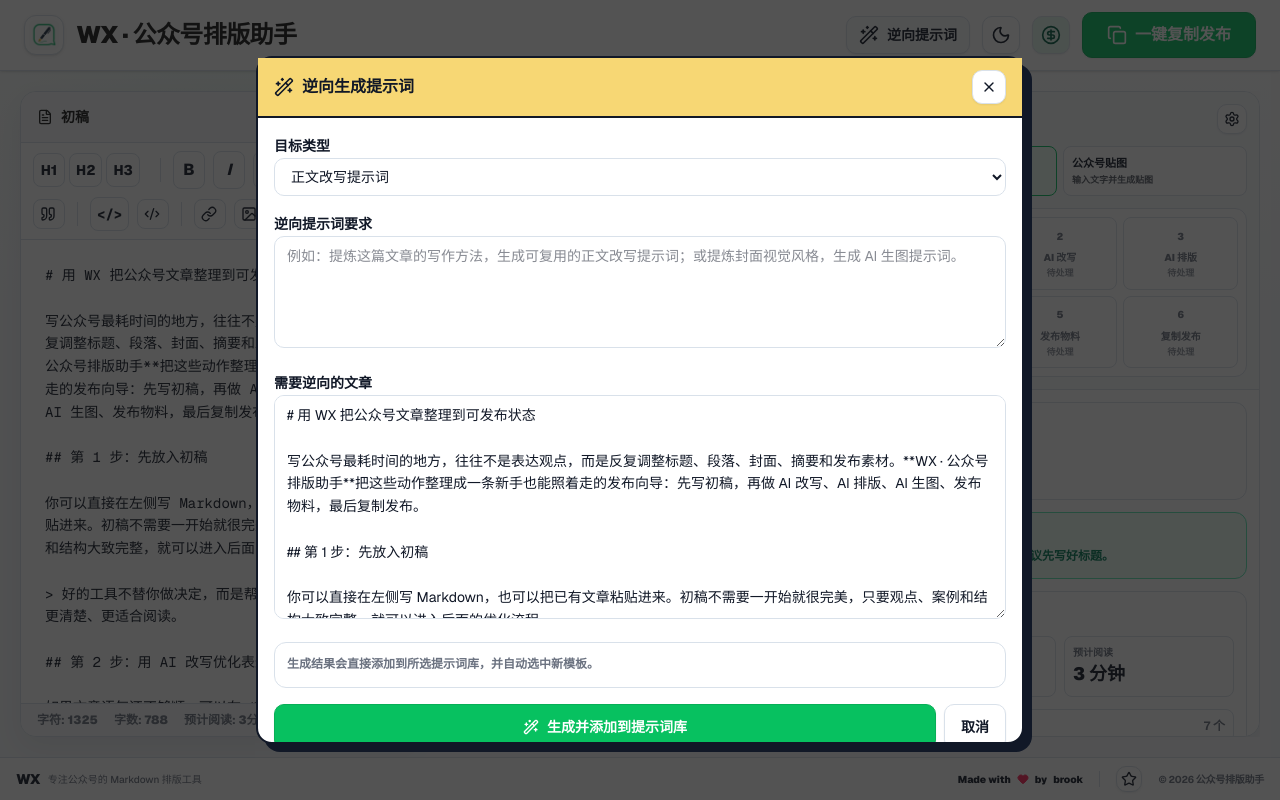
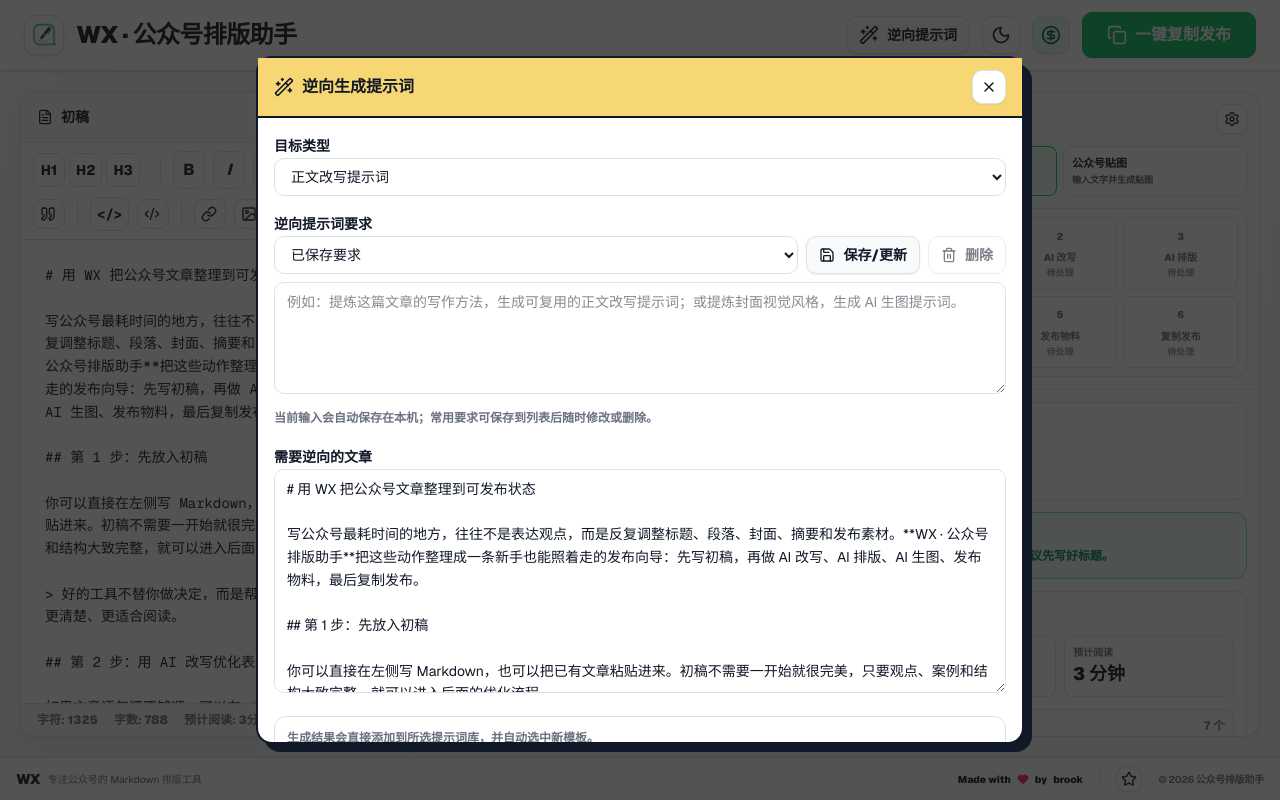
Before and after one commit to brookjsp5-lang/weixi_typesetting, a Next.js app: page / in a window 1280 px wide. Both pictures are taken after a click on the button "逆向提示词". Built offline with nearby package versions, Linux system fonts and the light colour scheme.

Commit message:
feat: persist reverse prompt requirements

```diff
--- a/app/_components/reverse-prompt-modal.tsx
+++ b/app/_components/reverse-prompt-modal.tsx
@@ -1,4 +1,5 @@
-import { Loader2, Wand2, X } from "lucide-react";
+import { Loader2, Save, Trash2, Wand2, X } from "lucide-react";
+import type { ReversePromptRequirementTemplate } from "../_types/formatter";
 
 export type ReversePromptTarget = "rewrite" | "cover" | "poster";
 
@@ -11,10 +12,15 @@
 type ReversePromptModalProps = {
   open: boolean;
   requirement: string;
+  requirementTemplates: ReversePromptRequirementTemplate[];
+  selectedRequirementId: string;
   article: string;
   target: ReversePromptTarget;
   isGenerating: boolean;
   onRequirementChange: (value: string) => void;
+  onRequirementTemplateChange: (id: string) => void;
+  onSaveRequirement: () => void;
+  onDeleteRequirement: () => void;
   onArticleChange: (value: string) => void;
   onTargetChange: (value: ReversePromptTarget) => void;
   onGenerate: () => void;
@@ -24,10 +30,15 @@
 export function ReversePromptModal({
   open,
   requirement,
+  requirementTemplates,
+  selectedRequirementId,
   article,
   target,
   isGenerating,
   onRequirementChange,
+  onRequirementTemplateChange,
+  onSaveRequirement,
+  onDeleteRequirement,
   onArticleChange,
   onTargetChange,
   onGenerate,
@@ -77,12 +88,47 @@
 
           <label className="block space-y-2">
             <span className="text-sm font-black text-(--neo-ink)">逆向提示词要求</span>
+            <div className="grid gap-2 sm:grid-cols-[1fr_auto_auto]">
+              <select
+                value={selectedRequirementId}
+                onChange={(event) => onRequirementTemplateChange(event.target.value)}
+                className="neo-input min-w-0 px-3 py-2 text-sm"
+                aria-label="已保存要求"
+              >
+                <option value="">已保存要求</option>
+                {requirementTemplates.map((template) => (
+                  <option key={template.id} value={template.id}>
+                    {template.name}
+                  </option>
+                ))}
+              </select>
+              <button
+                type="button"
+                onClick={onSaveRequirement}
+                className="neo-button neo-button-secondary inline-flex items-center justify-center gap-2 px-3 py-2 text-sm"
+              >
+                <Save className="h-4 w-4" />
+                保存/更新
+              </button>
+              <button
+                type="button"
+                onClick={onDeleteRequirement}
+                disabled={!selectedRequirementId}
+                className="neo-button neo-button-ghost inline-flex items-center justify-center gap-2 px-3 py-2 text-sm"
+              >
+                <Trash2 className="h-4 w-4" />
+                删除
+              </button>
+            </div>
             <textarea
               value={requirement}
               onChange={(event) => onRequirementChange(event.target.value)}
               className="neo-input min-h-28 w-full resize-y px-3 py-2 text-sm leading-relaxed"
               placeholder="例如：提炼这篇文章的写作方法，生成可复用的正文改写提示词；或提炼封面视觉风格，生成 AI 生图提示词。"
             />
+            <span className="block text-xs font-bold leading-relaxed neo-text-muted">
+              当前输入会自动保存在本机；常用要求可保存到列表后随时修改或删除。
+            </span>
           </label>
 
           <label className="block space-y-2">
--- /dev/null
+++ b/app/_hooks/use-reverse-prompt-requirements.ts
@@ -0,0 +1,142 @@
+import { useCallback, useEffect, useMemo, useState } from "react";
+import { aiStorageKeys } from "../_lib/formatter-constants";
+import type { ReversePromptRequirementTemplate } from "../_types/formatter";
+import type { ShowToast } from "./use-toast";
+
+const createRequirementName = (requirement: string) => {
+  const firstLine = requirement
+    .split(/\r?\n/)
+    .map((line) => line.trim())
+    .find(Boolean);
+
+  return (firstLine || "逆向提示词要求").slice(0, 24);
+};
+
+const readReversePromptRequirements = (): ReversePromptRequirementTemplate[] => {
+  const raw = localStorage.getItem(aiStorageKeys.reversePromptRequirements);
+  if (!raw) return [];
+
+  try {
+    const parsed = JSON.parse(raw) as ReversePromptRequirementTemplate[];
+    if (!Array.isArray(parsed)) return [];
+    return parsed.filter((item) => item.id && item.name && item.requirement);
+  } catch {
+    return [];
+  }
+};
+
+export function useReversePromptRequirements(showToast: ShowToast) {
+  const [requirementTemplates, setRequirementTemplates] = useState<
+    ReversePromptRequirementTemplate[]
+  >([]);
+  const [selectedRequirementId, setSelectedRequirementId] = useState("");
+  const [requirement, setRequirement] = useState("");
+  const [isLoaded, setIsLoaded] = useState(false);
+
+  useEffect(() => {
+    const templates = readReversePromptRequirements();
+    const savedRequirement =
+      localStorage.getItem(aiStorageKeys.reversePromptRequirementDraft) || "";
+    const savedSelectedId =
+      localStorage.getItem(aiStorageKeys.selectedReversePromptRequirementId) || "";
+    const validSelectedId = templates.some((template) => template.id === savedSelectedId)
+      ? savedSelectedId
+      : "";
+
+    setRequirementTemplates(templates);
+    setRequirement(savedRequirement);
+    setSelectedRequirementId(validSelectedId);
+    setIsLoaded(true);
+  }, []);
+
+  useEffect(() => {
+    if (!isLoaded) return;
+    localStorage.setItem(
+      aiStorageKeys.reversePromptRequirements,
+      JSON.stringify(requirementTemplates),
+    );
+  }, [isLoaded, requirementTemplates]);
+
+  useEffect(() => {
+    if (!isLoaded) return;
+    localStorage.setItem(aiStorageKeys.reversePromptRequirementDraft, requirement);
+  }, [isLoaded, requirement]);
+
+  useEffect(() => {
+    if (!isLoaded) return;
+    localStorage.setItem(
+      aiStorageKeys.selectedReversePromptRequirementId,
+      selectedRequirementId,
+    );
+  }, [isLoaded, selectedRequirementId]);
+
+  const selectedRequirementTemplate = useMemo(
+    () => requirementTemplates.find((template) => template.id === selectedRequirementId),
+    [requirementTemplates, selectedRequirementId],
+  );
+
+  const selectRequirementTemplate = useCallback(
+    (id: string) => {
+      setSelectedRequirementId(id);
+      const template = requirementTemplates.find((item) => item.id === id);
+      if (template) setRequirement(template.requirement);
+    },
+    [requirementTemplates],
+  );
+
+  const saveCurrentRequirement = useCallback(() => {
+    const trimmedRequirement = requirement.trim();
+    if (!trimmedRequirement) {
+      showToast("请先填写逆向提示词要求", "error");
+      return;
+    }
+
+    const now = new Date().toISOString();
+    const existingId = selectedRequirementTemplate?.id || "";
+    const id = existingId || `reverse-prompt-requirement-${Date.now()}`;
+    const name = createRequirementName(trimmedRequirement);
+    const isUpdating = Boolean(existingId);
+
+    setRequirementTemplates((current) => {
+      if (current.some((template) => template.id === id)) {
+        return current.map((template) =>
+          template.id === id
+            ? { ...template, name, requirement: trimmedRequirement, updatedAt: now }
+            : template,
+        );
+      }
+
+      return [
+        ...current,
+        { id, name, requirement: trimmedRequirement, createdAt: now, updatedAt: now },
+      ];
+    });
+    setSelectedRequirementId(id);
+    showToast(isUpdating ? "逆向提示词要求已更新" : "逆向提示词要求已保存");
+  }, [requirement, selectedRequirementTemplate, showToast]);
+
+  const deleteCurrentRequirement = useCallback(() => {
+    if (!selectedRequirementId) {
+      showToast("请先选择要删除的逆向提示词要求", "error");
+      return;
+    }
+
+    setRequirementTemplates((current) =>
+      current.filter((template) => template.id !== selectedRequirementId),
+    );
+    setSelectedRequirementId("");
+    setRequirement("");
+    showToast("逆向提示词要求已删除");
+  }, [selectedRequirementId, showToast]);
+
+  return {
+    requirement,
+    requirementTemplates,
+    selectedRequirementId,
+    selectedRequirementTemplate,
+    setRequirement,
+    selectRequirementTemplate,
+    saveCurrentRequirement,
+    deleteCurrentRequirement,
+  };
+}
--- a/app/_lib/formatter-constants.ts
+++ b/app/_lib/formatter-constants.ts
@@ -77,6 +77,10 @@
   selectedCoverPromptId: "wechat-formatter-ai-selected-cover-prompt",
   posterPrompts: "wechat-formatter-ai-poster-prompts",
   selectedPosterPromptId: "wechat-formatter-ai-selected-poster-prompt",
+  reversePromptRequirements: "wechat-formatter-ai-reverse-prompt-requirements",
+  reversePromptRequirementDraft: "wechat-formatter-ai-reverse-prompt-requirement-draft",
+  selectedReversePromptRequirementId:
+    "wechat-formatter-ai-selected-reverse-prompt-requirement",
   workflowTab: "wechat-formatter-workflow-tab",
 } as const;
 
--- a/app/page.tsx
+++ b/app/page.tsx
@@ -24,6 +24,7 @@
 import { usePosterPromptTemplates } from "./_hooks/use-poster-prompt-templates";
 import { usePosterLibrary } from "./_hooks/use-poster-library";
 import { usePromptTemplates } from "./_hooks/use-prompt-templates";
+import { useReversePromptRequirements } from "./_hooks/use-reverse-prompt-requirements";
 import { useScrollSync } from "./_hooks/use-scroll-sync";
 import { useTheme } from "./_hooks/use-theme";
 import { useToast } from "./_hooks/use-toast";
@@ -118,7 +119,6 @@
   const [posterTextMode, setPosterTextMode] = useState<ImageTextMode>("canvas");
   const [posterTextRequirement, setPosterTextRequirement] = useState("");
   const [posterManualText, setPosterManualText] = useState("");
-  const [reversePromptRequirement, setReversePromptRequirement] = useState("");
   const [reversePromptArticle, setReversePromptArticle] = useState("");
   const [reversePromptTarget, setReversePromptTarget] =
     useState<ReversePromptTarget>("rewrite");
@@ -147,6 +147,8 @@
   const promptSettings = usePromptTemplates(showToast);
   const coverPromptSettings = useCoverPromptTemplates(showToast);
   const posterPromptSettings = usePosterPromptTemplates(showToast);
+  const reversePromptRequirementSettings = useReversePromptRequirements(showToast);
+  const reversePromptRequirement = reversePromptRequirementSettings.requirement;
   const posterLibrary = usePosterLibrary(showToast);
   const wordCount = useWordCount(inputText);
   const copyToClipboard = useClipboardCopy(showToast);
@@ -484,11 +486,18 @@
       <RewardModal open={showReward} onClose={() => setShowReward(false)} />
       <ReversePromptModal
         open={showReversePromptModal}
-        requirement={reversePromptRequirement}
+        requirement={reversePromptRequirementSettings.requirement}
+        requirementTemplates={reversePromptRequirementSettings.requirementTemplates}
+        selectedRequirementId={reversePromptRequirementSettings.selectedRequirementId}
         article={reversePromptArticle}
         target={reversePromptTarget}
         isGenerating={isGeneratingReversePrompt}
-        onRequirementChange={setReversePromptRequirement}
+        onRequirementChange={reversePromptRequirementSettings.setRequirement}
+        onRequirementTemplateChange={
+          reversePromptRequirementSettings.selectRequirementTemplate
+        }
+        onSaveRequirement={reversePromptRequirementSettings.saveCurrentRequirement}
+        onDeleteRequirement={reversePromptRequirementSettings.deleteCurrentRequirement}
         onArticleChange={setReversePromptArticle}
         onTargetChange={setReversePromptTarget}
         onGenerate={runReversePromptGeneration}
```
Also changed, not shown: app/_types/formatter.ts (+8 -0 lines), 1 other file (tests, documents, lock files or other folders).
